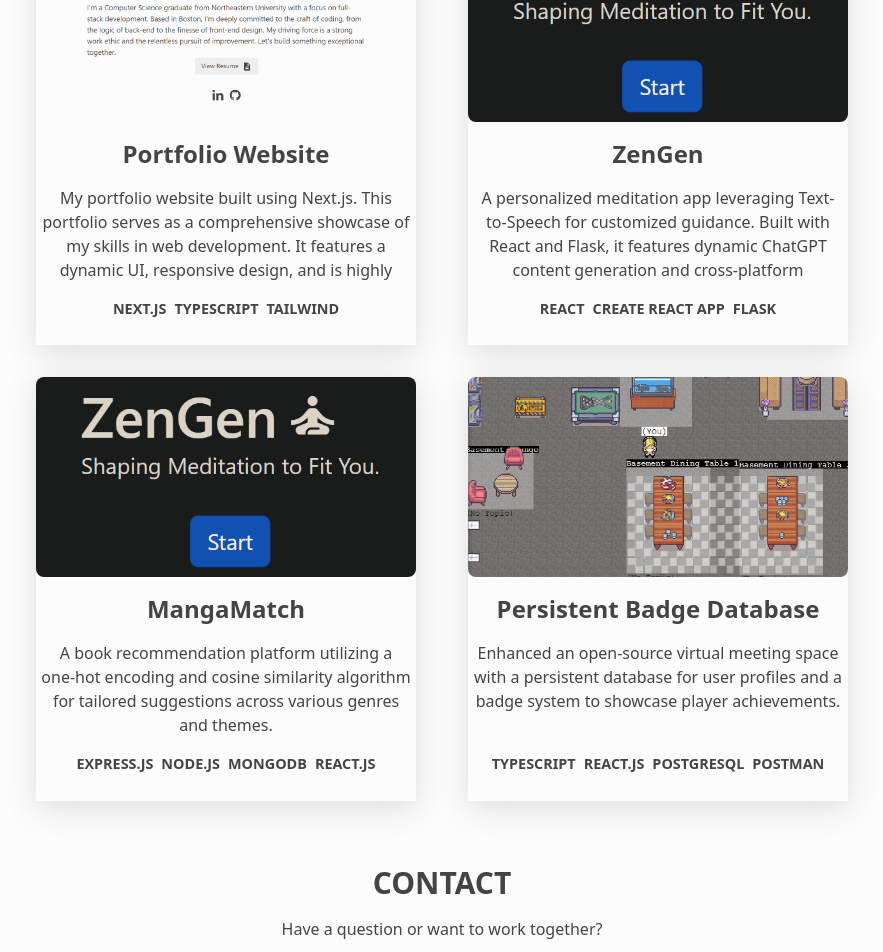
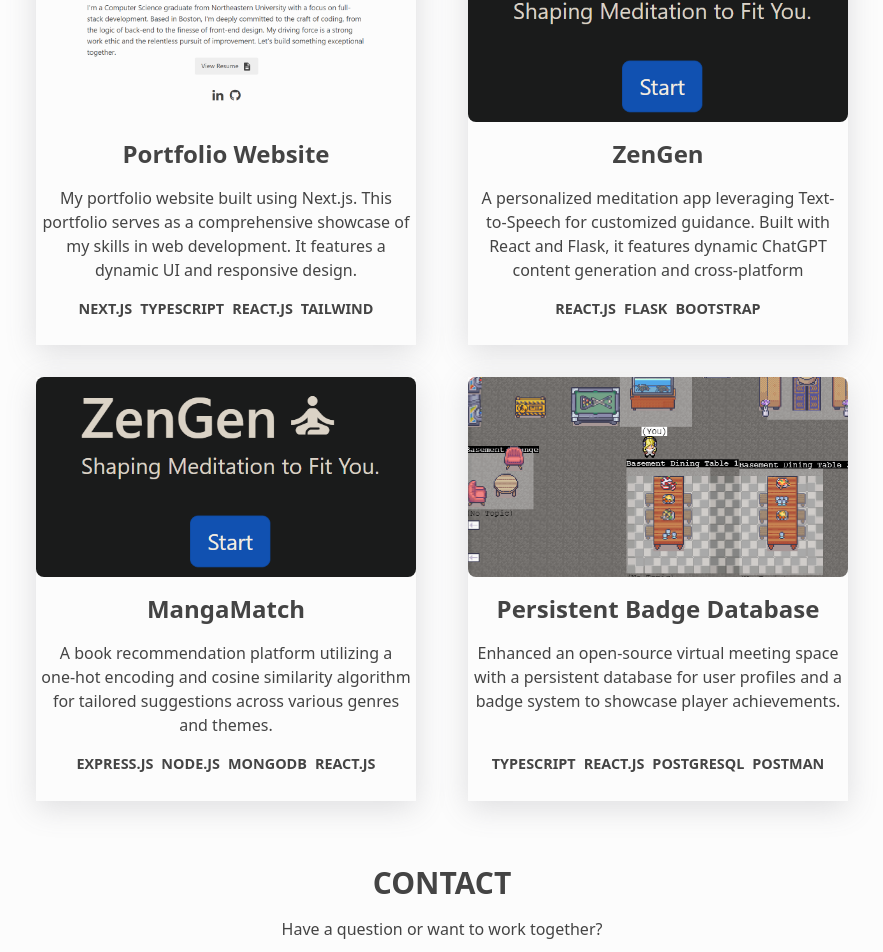
Before and after one commit to csiv23/portfolio, a Next.js app: page / in a window 1280 px wide. Shown: the part 2467-3419 px from the top of the page, without its empty margins (198-1081 px from the left). Built offline with nearby package versions, Linux system fonts and the light colour scheme.

Commit message:
Updated project descriptions

```diff
--- a/components/Projects.tsx
+++ b/components/Projects.tsx
@@ -19,9 +19,9 @@ const Projects: FC = () => {
     {
       name: "Portfolio Website",
       description:
-        "My portfolio website built using Next.js. This portfolio serves as a comprehensive showcase of my skills in web development. It features a dynamic UI, responsive design, and is highly optimized for performance.",
+        "My portfolio website built using Next.js. This portfolio serves as a comprehensive showcase of my skills in web development. It features a dynamic UI and responsive design.",
       imageSrc: "/images/portfolio.png",
-      technologies: ["Next.js", "TypeScript", "Tailwind"],
+      technologies: ["Next.js", "TypeScript", "React.js", "Tailwind"],
       link: "https://github.com/csiv23/portfolio",
     },
     {
@@ -29,7 +29,7 @@ const Projects: FC = () => {
       description:
         "A personalized meditation app leveraging Text-to-Speech for customized guidance. Built with React and Flask, it features dynamic ChatGPT content generation and cross-platform compatibility.",
       imageSrc: "/images/zengen.png",
-      technologies: ["React", "Create React App", "Flask"],
+      technologies: ["React.js", "Flask", "Bootstrap"],
       link: "https://github.com/csiv23/ZenGen",
     },
     {
@@ -44,7 +44,7 @@ const Projects: FC = () => {
       name: "Persistent Badge Database",
       description:
         "Enhanced an open-source virtual meeting space with a persistent database for user profiles and a badge system to showcase player achievements.",
-      imageSrc: "/images/coveytown.png", // Placeholder image source
+      imageSrc: "/images/coveytown.png",
       technologies: ["Typescript", "React.js", "PostgreSQL", "Postman"],
       link: "https://github.com/neu-cs4530/spring-23-team-513",
     },
```
